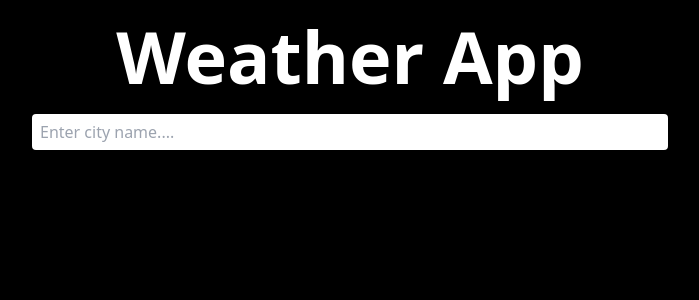
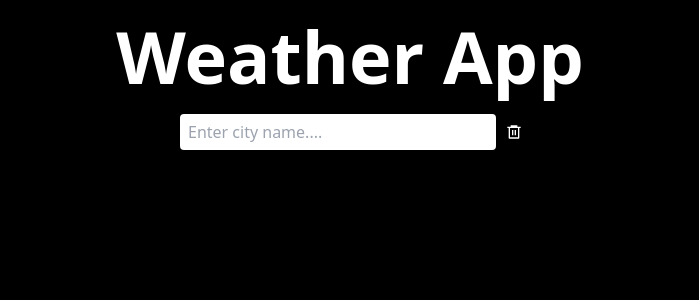
Before and after one commit to bimodwilaksono/weather-app, a React (Vite) app: page / in a window 1280 px wide. Shown: the top 300 px of the page, without its empty margins (290-989 px from the left). Built offline with nearby package versions, Linux system fonts and the light colour scheme.

Commit message:
FE: add delete feature to clear up state

```diff
--- a/src/App.jsx
+++ b/src/App.jsx
@@ -8,6 +8,13 @@ function App() {
     const [cityDetail, setCityDetail] = useState(null);
     const [forecast, setForecast] = useState(null);
     const [isLoading, setLoading] = useState(false);
+
+    const clearState = () => {
+        setCity(null);
+        setCityDetail(null);
+        setForecast(null);
+        setLoading(false);
+    }
 
     const getCity = async (city) => {
         setLoading(true);
@@ -38,9 +45,11 @@ function App() {
             .catch((error) => console.error(error));
     };
 
+    console.log('forecast', forecast)
+
     return (
         <div className='App h-screen'>
-            <Search getCity={getCity} />
+            <Search getCity={getCity} clearState={clearState} />
             {isLoading ? (
                 <LoadingSpinner />
             ) : forecast ? (
--- a/src/components/Search.jsx
+++ b/src/components/Search.jsx
@@ -1,23 +1,28 @@
-import React from "react";
+import React, { useState } from "react";
+import { RiDeleteBin6Line } from "react-icons/ri";
 
 const Search = (props) => {
-    const { getCity } = props;
+    const { getCity, clearState } = props;
+    const [enteredTitle, setEnteredTitle] = useState("");
 
     return (
         <div className='mt-5 text-center'>
             <p className='text-7xl font-semibold text-white'>Weather App</p>
             <form
-                className='text-center mt-5'
+                className='flex justify-center items-center gap-2 text-center mt-5'
                 onSubmit={(e) => {
                     e.preventDefault();
-                    getCity(e.target[0].value)
+                    getCity(e.target[0].value);
                 }}>
                 <input
-                    className='border-2 border-black rounded-md h-10 py-1 px-2 w-1/2'
+                    className='border-2 border-black rounded-md h-10 py-1 px-2 w-1/4'
                     type='text'
                     name='city'
                     placeholder='Enter city name....'
+                    value={enteredTitle}
+                    onChange={(e) => setEnteredTitle(e.target.value)}
                 />
+                <RiDeleteBin6Line className='hover:cursor-pointer' fill='white' onClick={clearState} />
             </form>
         </div>
     );
```
